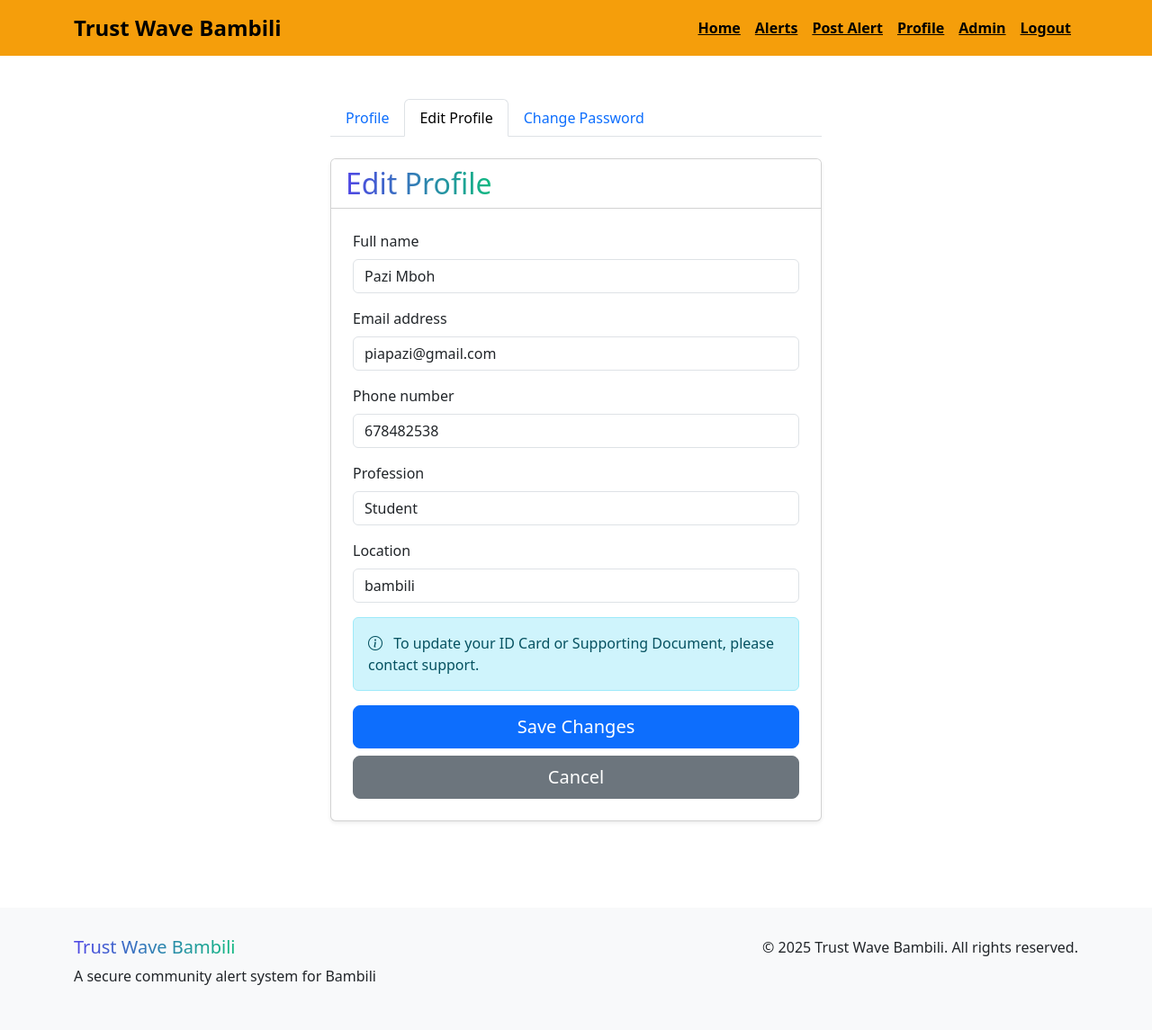
After one commit to piapazi/python_dev_course, a Django app: page /profile/edit/ in a window 1280 px wide. The commit adds this page. Shown: the whole page at 90% size. Run offline with Django 5.2, Linux system fonts and the light colour scheme; a user stored in the database is signed in; some libraries are stand-ins or nearby versions.

Commit message:
Adjust all profile editing

```diff
--- a/django_project/settings.py
+++ b/django_project/settings.py
@@ -31,6 +31,7 @@ INSTALLED_APPS = [
     'trustwave.apps.TrustwaveConfig',
     # Third party apps
     'axes',  # For brute force protection
+    "widget_tweaks",
 ]
 
 MIDDLEWARE = [
@@ -150,3 +151,6 @@ USE_TZ = True
 
 # Default primary key field type
 DEFAULT_AUTO_FIELD = 'django.db.models.BigAutoField'
+
+# Login URL
+LOGIN_URL = '/login/'
--- a/trustwave/forms.py
+++ b/trustwave/forms.py
@@ -48,3 +48,8 @@ class AlertForm(forms.ModelForm):
             field.widget.attrs['class'] = 'form-control'
             if field_name == 'description':
                 field.widget.attrs['rows'] = '4'
+
+class CustomUserChangeForm(forms.ModelForm):
+    class Meta:
+        model = CustomUser
+        fields = ['full_name', 'email', 'phone_number', 'profession', 'location', 'id_card', 'supporting_doc']
--- a/trustwave/templates/base.html
+++ b/trustwave/templates/base.html
@@ -1,7 +1,6 @@
-<<<<<<< HEAD
+
 {% load static %}
-=======
->>>>>>> 62c47ae99740ba1a620fc65fbe4fe36e04363a10
+
 <!DOCTYPE html>
 <html lang="en">
 <head>
--- /dev/null
+++ b/trustwave/templates/edit_profile.html
@@ -0,0 +1,69 @@
+
+{% extends "base.html" %}
+
+{% block title %}Edit Profile - Trust Wave Bambili{% endblock %}
+
+{% load widget_tweaks %}
+{% block content %}
+<div class="container py-5">
+    <div class="row justify-content-center">
+        <div class="col-md-6">
+            <ul class="nav nav-tabs mb-4">
+                <li class="nav-item">
+                    <a class="nav-link" href="{% url 'profile' %}">Profile</a>
+                </li>
+                <li class="nav-item">
+                    <a class="nav-link active" href="{% url 'edit_profile' %}">Edit Profile</a>
+                </li>
+                <li class="nav-item">
+                    <a class="nav-link" href="{% url 'change_password' %}">Change Password</a>
+                </li>
+            </ul>
+            <div class="card shadow-sm">
+                <div class="card-header bg-white">
+                    <h2 class="wave-text text-center mb-0">Edit Profile</h2>
+                </div>
+                <div class="card-body p-4">
+                    <form method="post" enctype="multipart/form-data" novalidate>
+                        {% csrf_token %}
+                        {% if form.non_field_errors %}
+                            <div class="alert alert-danger">
+                                <i class="bi bi-exclamation-circle me-2"></i>
+                                {% for error in form.non_field_errors %}
+                                    {{ error }}
+                                {% endfor %}
+                            </div>
+                        {% endif %}
+                        {% for field in form %}
+                            {% if field.name != 'id_card' and field.name != 'supporting_doc' %}
+                                <div class="mb-3">
+                                    <label for="{{ field.id_for_label }}" class="form-label">{{ field.label }}</label>
+                                    {{ field|add_class:"form-control" }}
+                                    {% if field.errors %}
+                                        <div class="invalid-feedback d-block">
+                                            {% for error in field.errors %}
+                                                {{ error }}
+                                            {% endfor %}
+                                        </div>
+                                    {% endif %}
+                                    {% if field.help_text %}
+                                        <small class="form-text text-muted">{{ field.help_text }}</small>
+                                    {% endif %}
+                                </div>
+                            {% endif %}
+                        {% endfor %}
+                        <div class="alert alert-info">
+                            <i class="bi bi-info-circle me-2"></i>
+                            To update your ID Card or Supporting Document, please contact support.
+                        </div>
+                        <div class="d-grid gap-2">
+                            <button type="submit" class="btn btn-primary btn-lg">Save Changes</button>
+                            <a href="{% url 'profile' %}" class="btn btn-secondary btn-lg">Cancel</a>
+                        </div>
+                    </form>
+                </div>
+            </div>
+        </div>
+    </div>
+</div>
+{% endblock %}
--- a/trustwave/templates/register.html
+++ b/trustwave/templates/register.html
@@ -5,7 +5,7 @@
 {% block content %}
 <div class="container py-5">
     <div class="row justify-content-center">
-        <div class="col-md-8">
+        <div class="col-md-6"><!-- Changed from col-md-8 to col-md-6 for width consistency -->
             <div class="card shadow">
                 <div class="card-body p-4">
                     <h1 class="text-center mb-4 wave-text">Create an Account</h1>
--- a/trustwave/urls.py
+++ b/trustwave/urls.py
@@ -1,4 +1,3 @@
-
 from django.urls import path
 from django.conf import settings
 from django.conf.urls.static import static
@@ -16,6 +15,8 @@ urlpatterns = [
     # Authenticated views
     path('post-alert/', views.post_alert, name='post_alert'),
     path('profile/', views.profile, name='profile'),
+    path('profile/edit/', views.edit_profile, name='edit_profile'),
+    path('profile/change-password/', views.change_password, name='change_password'),
     path('vote-alert/', views.vote_alert, name='vote_alert'),
 
     # Admin views
--- a/trustwave/views.py
+++ b/trustwave/views.py
@@ -8,6 +8,9 @@ from django.db.models import Q
 from django.core.paginator import Paginator
 from .models import CustomUser, Alert, AlertVote, AccountStatus
 from .forms import CustomUserCreationForm, CustomAuthenticationForm, AlertForm
+from django.contrib.auth.forms import PasswordChangeForm
+from django.contrib.auth import update_session_auth_hash
+from .forms import CustomUserChangeForm  # You may need to create this form
 
 def is_admin(user):
     return user.is_admin
@@ -164,6 +167,33 @@ def profile(request):
     return render(request, 'profile.html', context)
 
 @login_required
+def edit_profile(request):
+    """Edit user profile"""
+    if request.method == 'POST':
+        form = CustomUserChangeForm(request.POST, request.FILES, instance=request.user)
+        if form.is_valid():
+            form.save()
+            messages.success(request, "Profile updated successfully.")
+            return redirect('profile')
+    else:
+        form = CustomUserChangeForm(instance=request.user)
+    return render(request, 'edit_profile.html', {'form': form})
+
+@login_required
+def change_password(request):
+    """Change user password"""
+    if request.method == 'POST':
+        form = PasswordChangeForm(request.user, request.POST)
+        if form.is_valid():
+            user = form.save()
+            update_session_auth_hash(request, user)  # Important!
+            messages.success(request, "Your password was successfully updated!")
+            return redirect('profile')
+    else:
+        form = PasswordChangeForm(request.user)
+    return render(request, 'change_password.html', {'form': form})
+
+@login_required
 def vote_alert(request):
     """Vote for an alert via AJAX"""
     if request.method != 'POST':
```
Also changed, not shown: trustwave/templates/change_password.html (added, +63 -0 lines), trustwave/templates/profile.html (+87 -0 lines), db.sqlite3, media/id_cards/image_3.jpg (added).
